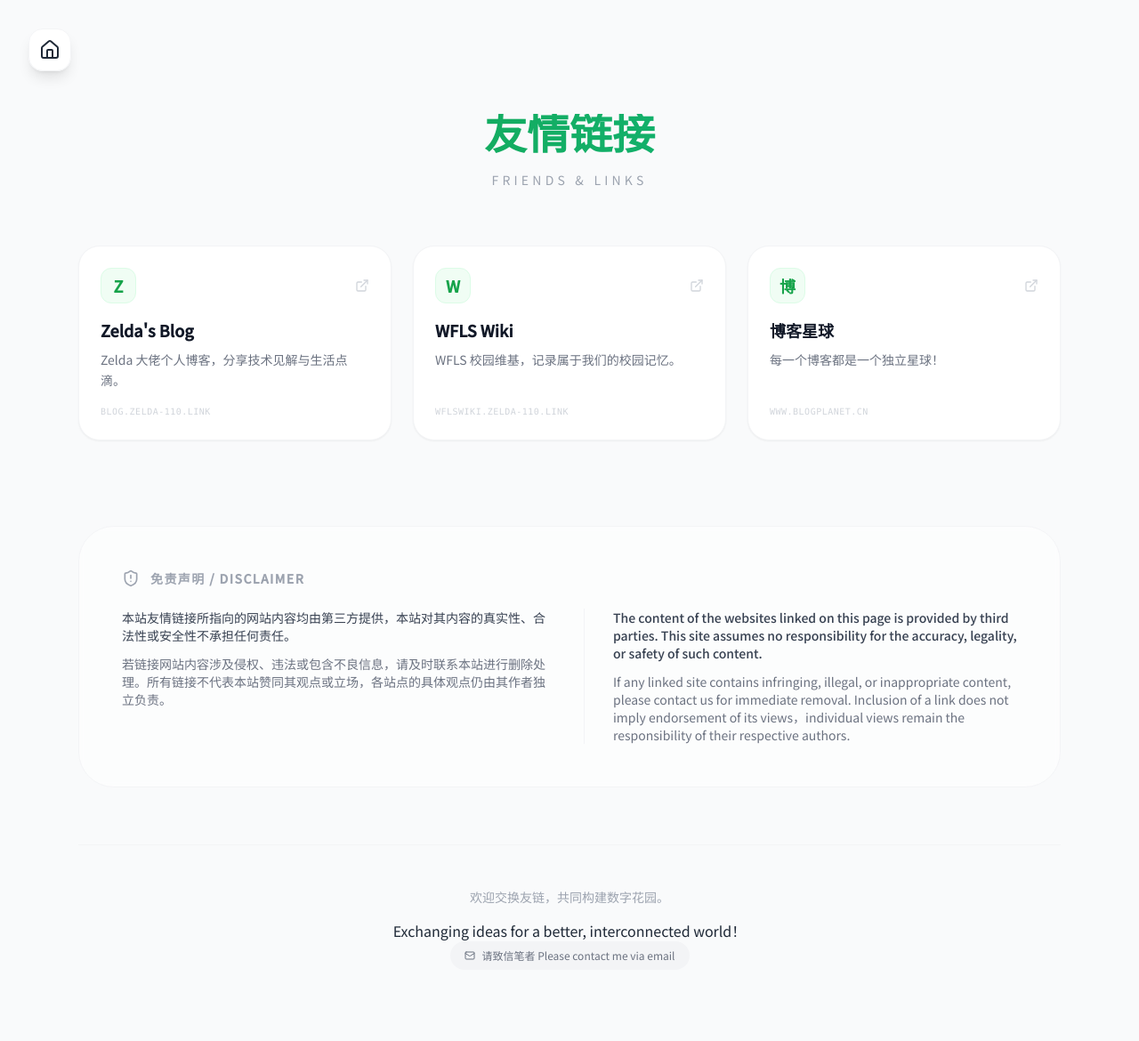
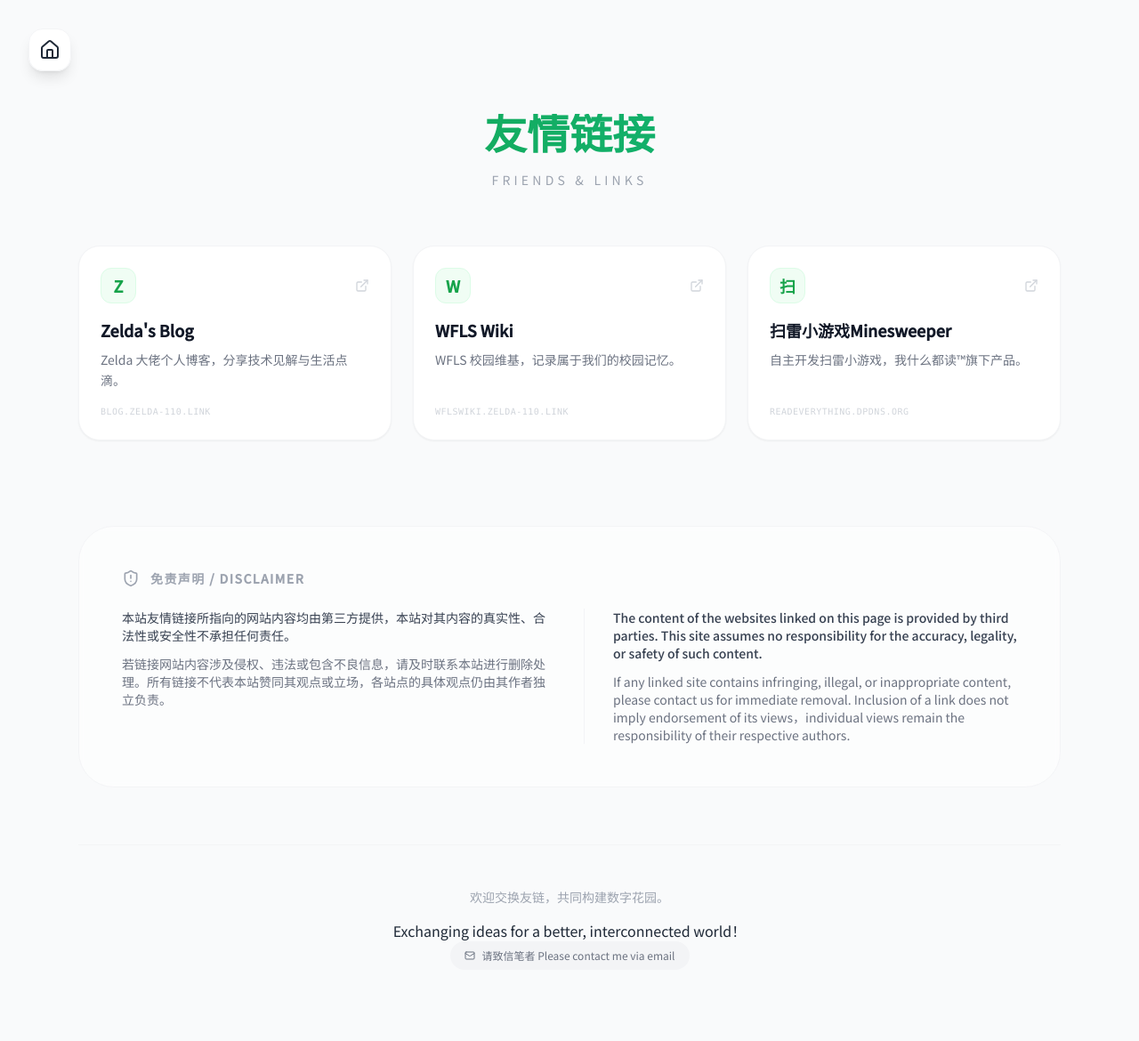
Before and after one commit to whydoIneedaname-cyber/whydoIneedaname-cyber.github.io, a Jekyll site: the page built from friends.md, in a window 1280 px wide. Shown: the whole page at 89% size. Built offline with Jekyll 4.4.1, drawn with Linux system fonts in a browser that asks for light colours; nearby versions of some CDN libraries.

Commit message:
Remove Blog Planet entry and add Minesweeper entry

```diff
--- a/_data/friends.yml
+++ b/_data/friends.yml
@@ -6,6 +6,6 @@
   url: "https://wflswiki.zelda-110.link"
   bio: "WFLS 校园维基，记录属于我们的校园记忆。"
 
-- name: "博客星球"
-  url: "https://www.blogplanet.cn"
-  bio: "每一个博客都是一个独立星球！"
+- name: "扫雷小游戏Minesweeper"
+  url: "https://readeverything.dpdns.org"
+  bio: "自主开发扫雷小游戏，我什么都读™旗下产品。"
```
